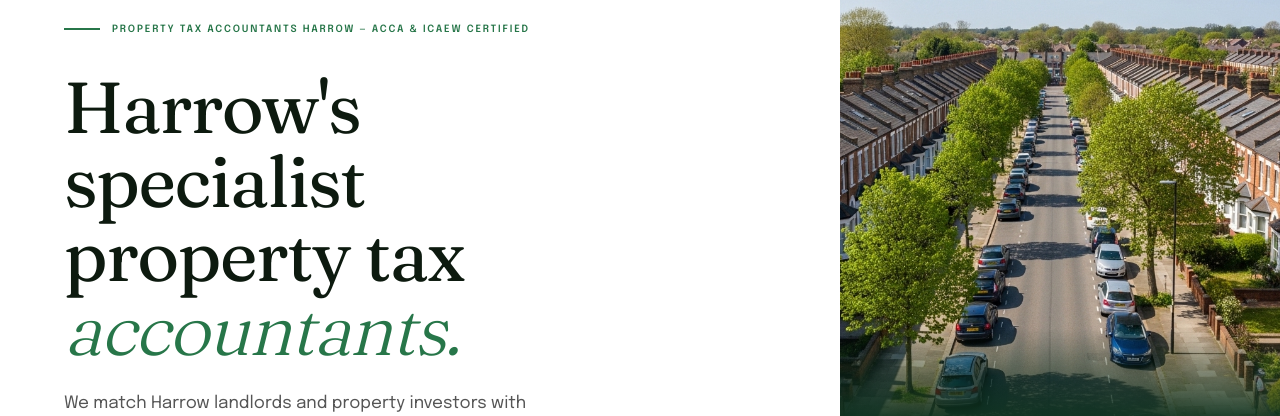
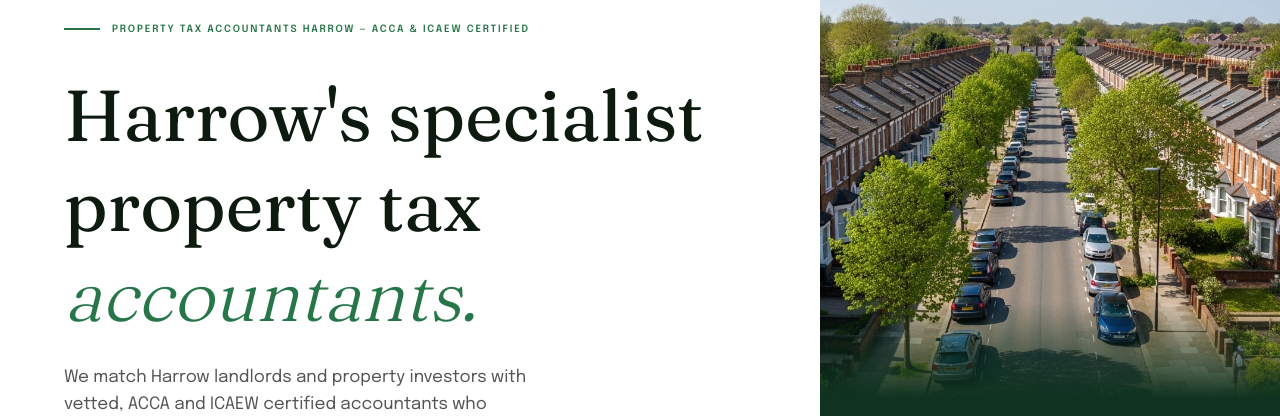
Before and after one commit to nahadgur/propertymanagementharrow, a Next.js app: page / in a window 1280 px wide. Shown: the part 164-580 px from the top of the page. Built offline with nearby package versions, Linux system fonts and the light colour scheme; no server answers.

Commit message:
Add files via upload

```diff
--- a/components/HomePageContent.tsx
+++ b/components/HomePageContent.tsx
@@ -62,8 +62,8 @@ export default function HomePageContent() {
       <main className="flex-grow">
 
         {/* ── HERO ─────────────────────────────────────────────────── */}
-        <section>
-          <div className="grid grid-cols-1 lg:grid-cols-[1fr_440px]">
+        <section className="bg-white">
+          <div className="grid grid-cols-1 lg:grid-cols-[1fr_460px] max-w-[1280px] mx-auto w-full">
             {/* Left — copy */}
             <div className="flex flex-col justify-between px-6 py-12 md:px-12 lg:px-16 lg:py-20 bg-white">
               <div>
@@ -72,7 +72,7 @@ export default function HomePageContent() {
                   <span className="eyebrow">Property Tax Accountants Harrow — ACCA &amp; ICAEW Certified</span>
                 </div>
 
-                <h1 className="font-display text-[2.8rem] md:text-[3.5rem] lg:text-hero leading-tight text-text mb-6 max-w-[580px]">
+                <h1 className="font-display text-[2.6rem] md:text-[3.2rem] lg:text-[4rem] xl:text-[4.5rem] leading-tight text-text mb-6">
                   Harrow&apos;s specialist<br />
                   property tax<br />
                   <em style={{ color: 'var(--green)', fontStyle: 'italic', fontWeight: 300 }}>accountants.</em>
```
